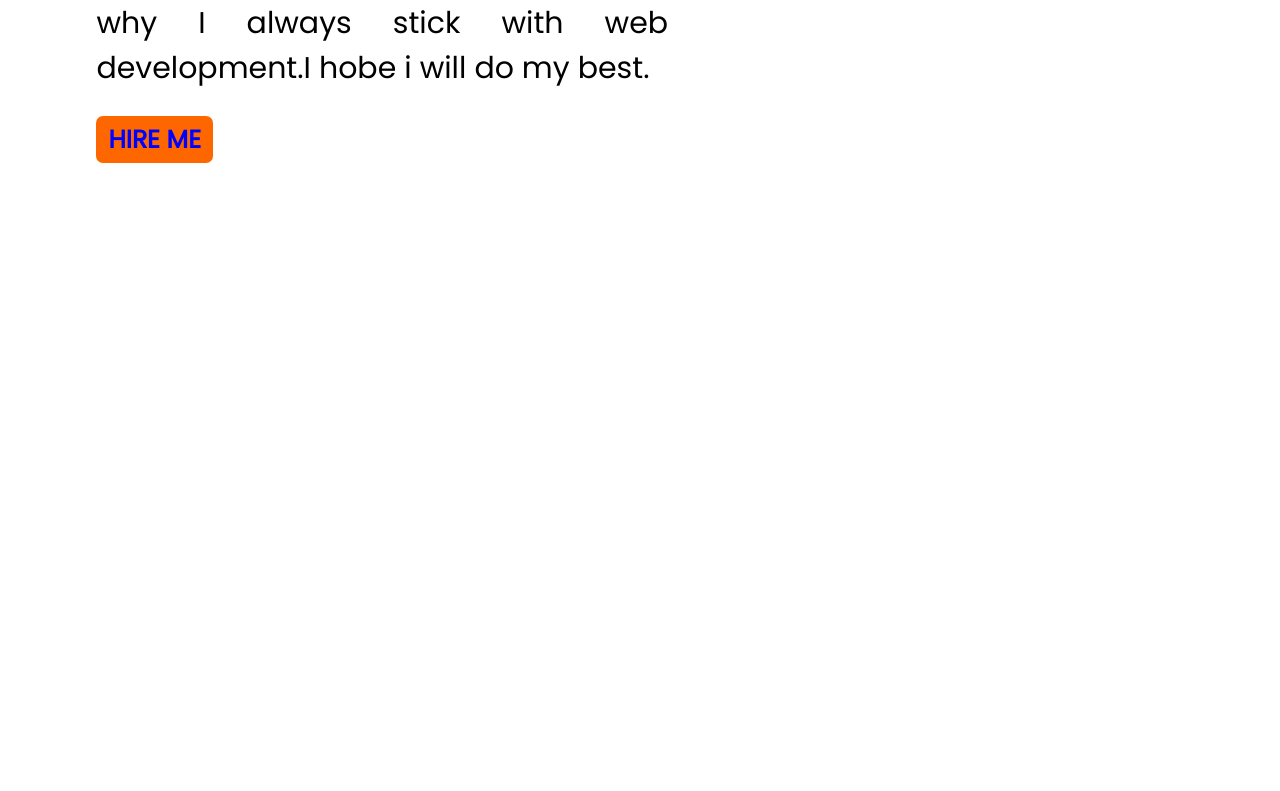
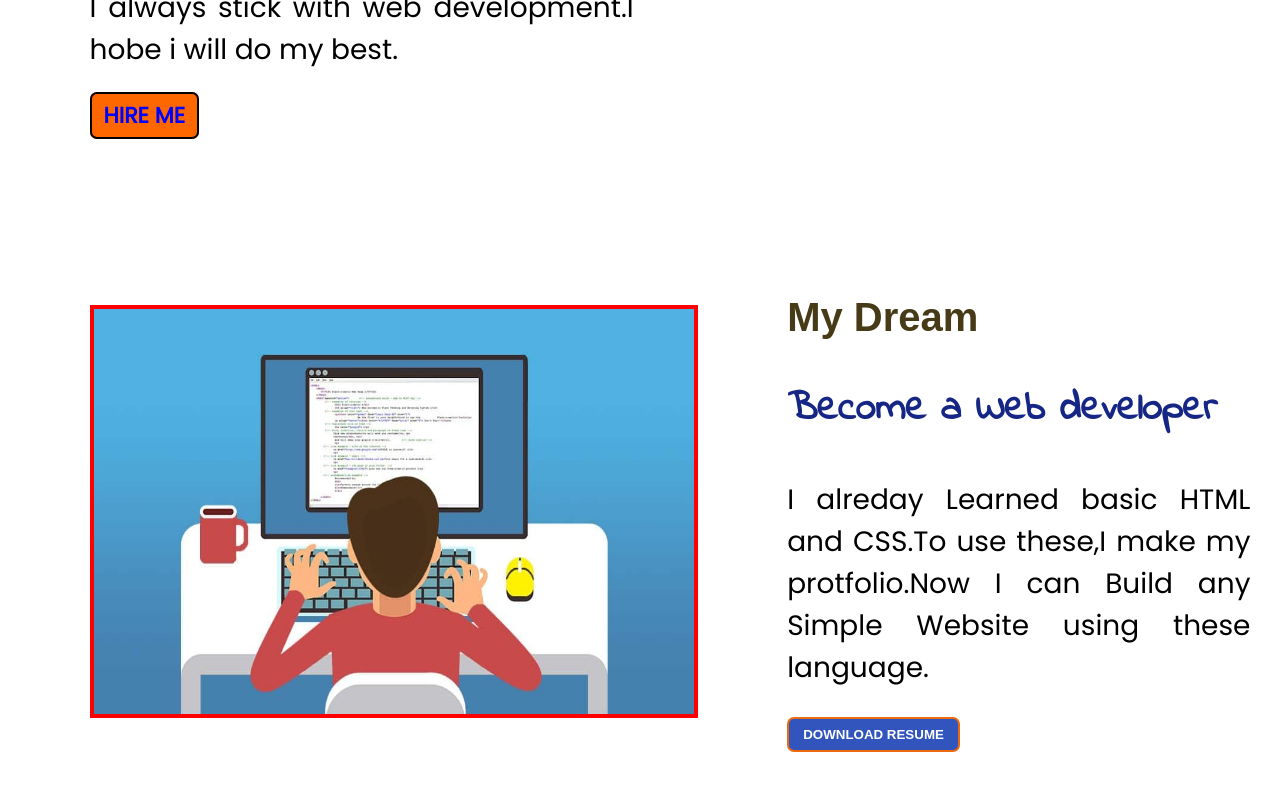
Before and after one commit to MrinmoyBaust98/Protfolio, a plain HTML site: page index.html in a window 1280 px wide. Shown: the part 415-1206 px from the top of the page. Before the commit the page ends 800 px from the top, so only its background shows below. Drawn offline with Linux system fonts and the light colour scheme; a web font is replaced by a local one.

Commit message:
update again

```diff
--- a/index.html
+++ b/index.html
@@ -33,6 +33,20 @@
             <img id="size" src="picture/propic/pro_pic2.jpg" alt="My picture">
         </div>
     </section>
+    <section class="se_section">
+        <div class="se_div">
+            <img src="picture/propic/second_pic.jpg" alt="">
+        </div>
+        <div class="se_div">
+            <h1 id="se_h1">My Dream</h1>
+            <h3 id="se_h3">Become a Web developer</h3>
+            <p class="first_about">
+                I alreday Learned basic HTML and CSS.To use these,I make my protfolio.Now I can Build any Simple Website
+                using these language.
+            </p>
+            <button id="resume">DOWNLOAD RESUME</button>
+        </div>
+    </section>
 </body>
 
 </html>
--- a/style.css
+++ b/style.css
@@ -1,6 +1,7 @@
 
 body{
     font-family: 'Poppins', sans-serif;
+    margin: 0;
 
 }
 h1{
@@ -15,6 +16,7 @@ h3{
 }
 section{
     display: flex;
+    margin-bottom: 40px;
 }
 .hulf-part{
     width: 65%;
@@ -25,6 +27,7 @@ section{
     border-radius: 50%;
     height: 300px;
     width: 320px;
+    border: rgb(16, 102, 16) solid 5px;
 }
 .hulf-part1{
     width: 50%;
@@ -40,10 +43,45 @@ section{
 }
 .find_me{
     text-decoration: none;
-    font-size: 25px;
+    font-size: 22px;
     font-weight: bolder;
     color: blue;
     background: #FE6700;
     padding: 6px 12px;
     border-radius: 7px;
+    border: black solid 2px;
 }
+
+.se_section{
+    display: flex;
+    margin-bottom: 90px;
+}
+.se_div{
+    width: 50%;
+    padding-left: 7%;
+    padding-top: 7%;
+}
+.se_div img{
+
+    width:600px;
+    height:405px;
+    border: red solid 4px;
+    margin-top: 43px;
+}
+#se_h1{
+    color:rgb(70, 58, 23);
+    font-size: 40px;
+}
+.first_about{
+    font-size: 28px;
+    text-align: justify;
+    padding-right: 6%;
+}
+#resume{
+    color: white;
+    background-color: rgb(49, 84, 189);
+    font-weight: bolder;
+    padding: 8px 14px;
+    border: rgb(236, 106, 13) solid 2px;
+    border-radius: 7px;
+}
```
Also changed, not shown: picture/propic/second_pic.jpg (added).
